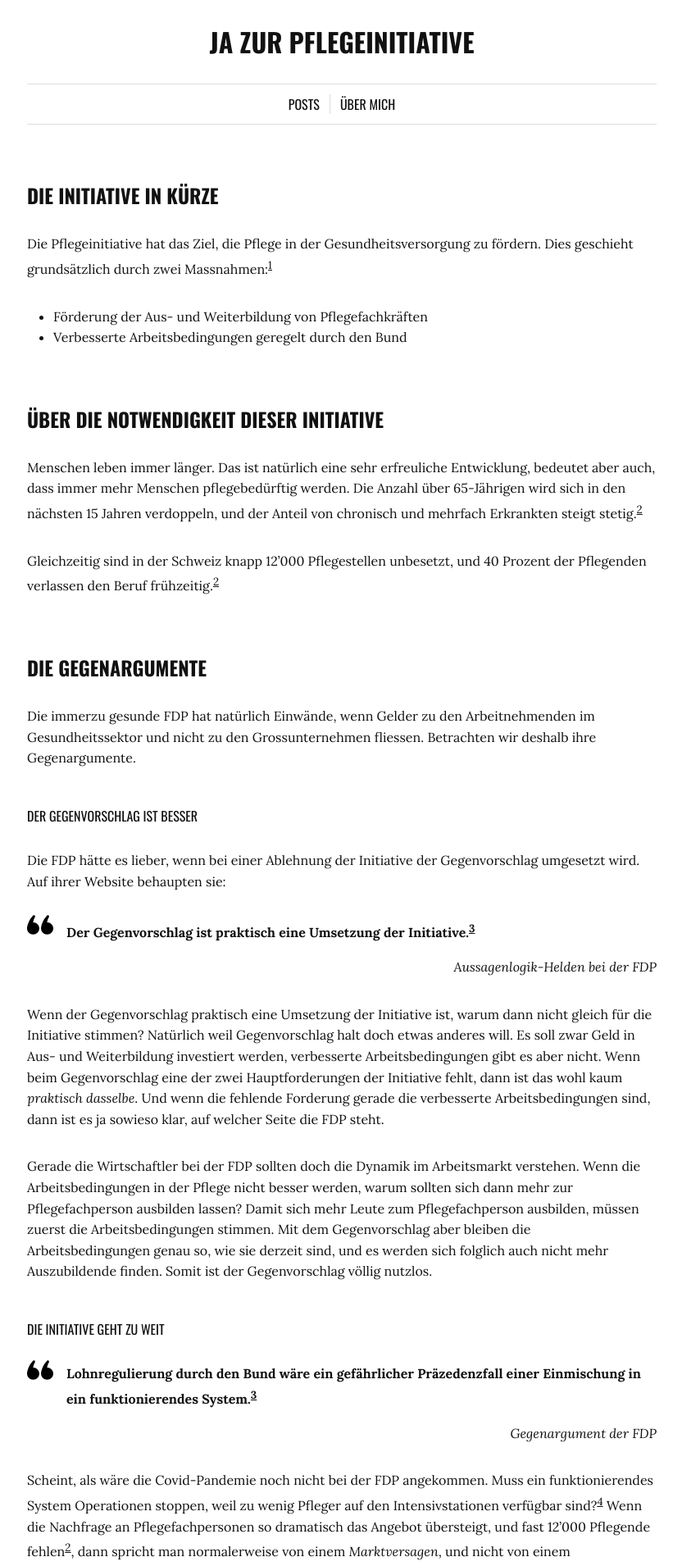
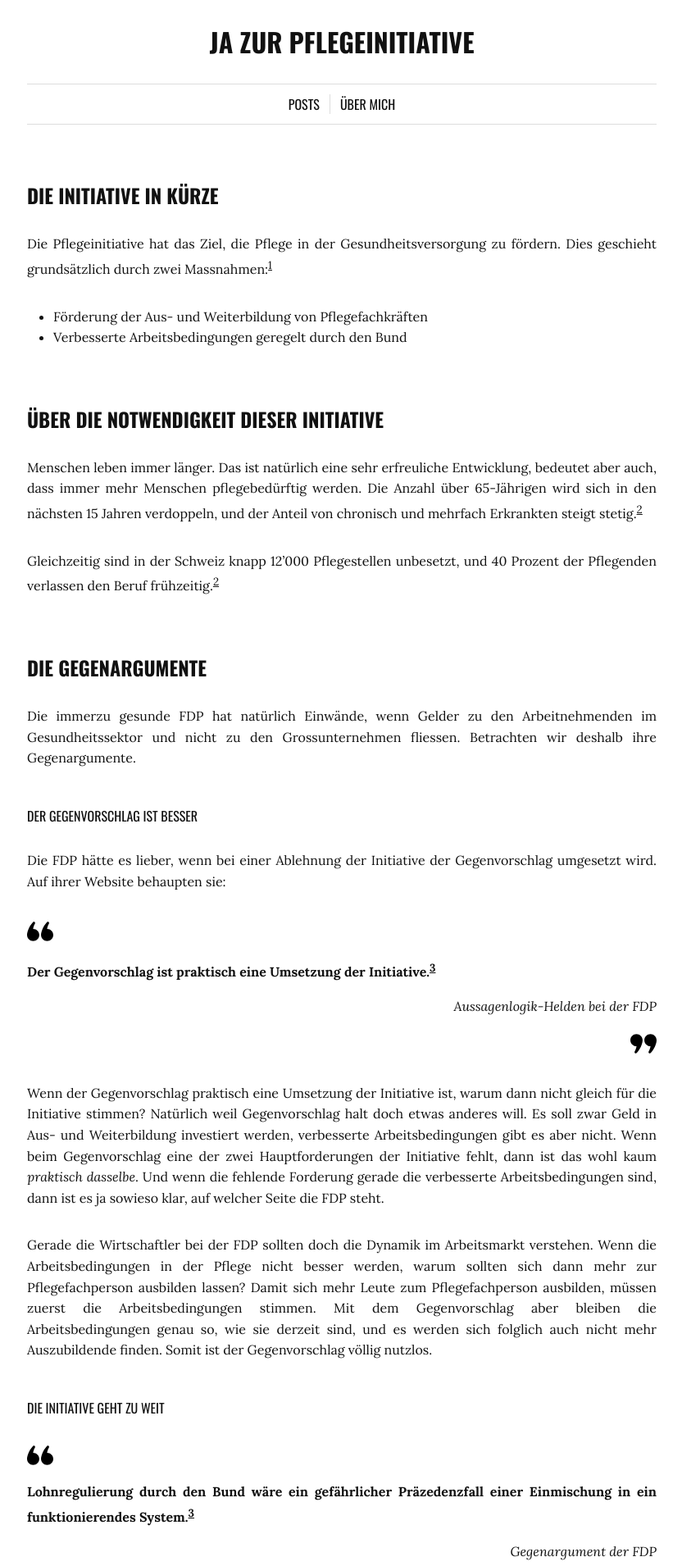
Before and after one commit to fabianboesiger/fabianboesiger.github.io, a Jekyll site: the page built from _posts/2021-10-19-pflegeinitiative.md, in a window 1280 px wide. Shown: the top 1910 px of the page at 82% size, without its empty margins (223-1055 px from the left). Built offline with Jekyll 4.4.1, drawn with Linux system fonts in a browser that asks for light colours.

Commit message:
fix style

```diff
--- a/public/styles/style.css
+++ b/public/styles/style.css
@@ -59,6 +59,12 @@ h3 {
 p {
     margin-top: 2em;
     margin-bottom: 2em;
+}
+
+@media screen and (min-width: 768px) {
+    p {
+        text-align: justify;
+    }
 }
 
 main, header, footer, nav {
@@ -186,9 +192,8 @@ a {
 blockquote {
     position: relative;
     margin: 0;
-    margin-left: 48px;
-    margin-top: 2em;
-    margin-bottom: 2em;
+    margin-top: calc(2em + 48px);
+    margin-bottom: calc(2em + 48px);
     font-weight: bold;
 }
 
@@ -203,8 +208,7 @@ blockquote em {
 blockquote::before {
     content: "";
     position: absolute;
-    top: -8px;
-    left: -48px;
+    top: -48px;
     background-image: url("/public/quote.svg");
     transform: rotate(180deg);
     display: block;
@@ -214,8 +218,22 @@ blockquote::before {
     background-size: cover;
 }
 
+blockquote::after {
+    content: "";
+    position: absolute;
+    bottom: -48px;
+    right: 0;
+    background-image: url("/public/quote.svg");
+    display: block;
+    width: 32px;
+    height: 32px;
+    background-repeat: no-repeat;
+    background-size: cover;
+}
+
 @media (prefers-color-scheme: dark) {
-    blockquote::before {
+    blockquote::before,
+    blockquote::after {
         filter: invert(100%);
     }
 
```
